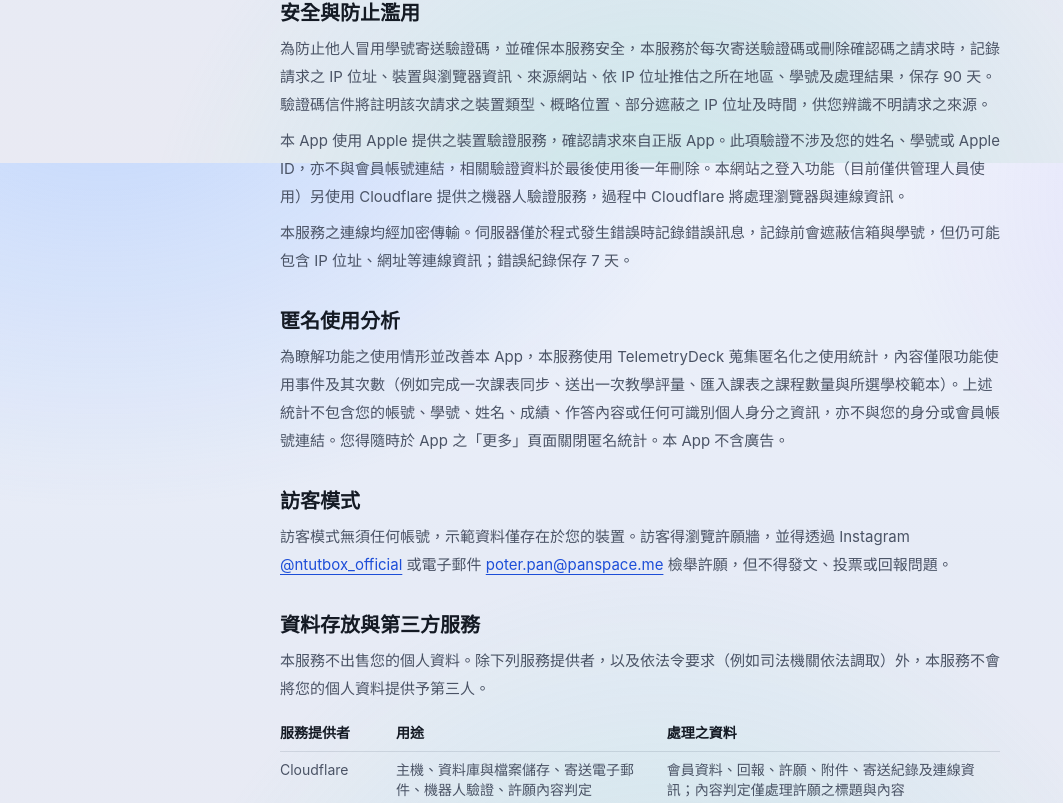
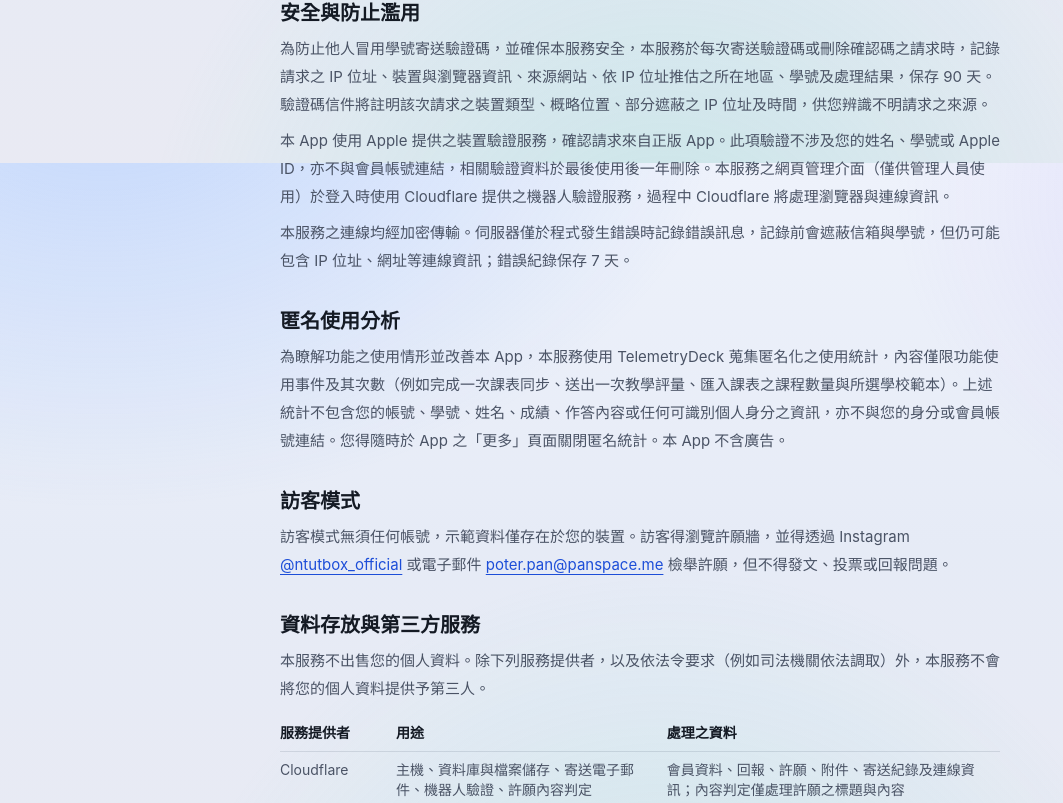
Before and after one commit to poterpan/ntutbox-website, a Next.js app: page /privacy in a window 1280 px wide. Shown: the part 3037-3840 px from the top of the page, without its empty margins (0-1063 px from the left). Built offline with nearby package versions, Linux system fonts and the light colour scheme.

Commit message:
docs(legal): 管理介面不屬於本網站，改寫機器人驗證的主體並保留「沒有會員系統」

```diff
--- a/src/content/legal/privacy.ts
+++ b/src/content/legal/privacy.ts
@@ -167,7 +167,7 @@ export const PRIVACY: LegalDocumentContent = {
         },
         {
           type: "p",
-          text: "本 App 使用 Apple 提供之裝置驗證服務，確認請求來自正版 App。此項驗證不涉及您的姓名、學號或 Apple ID，亦不與會員帳號連結，相關驗證資料於最後使用後一年刪除。本網站之登入功能（目前僅供管理人員使用）另使用 Cloudflare 提供之機器人驗證服務，過程中 Cloudflare 將處理瀏覽器與連線資訊。",
+          text: "本 App 使用 Apple 提供之裝置驗證服務，確認請求來自正版 App。此項驗證不涉及您的姓名、學號或 Apple ID，亦不與會員帳號連結，相關驗證資料於最後使用後一年刪除。本服務之網頁管理介面（僅供管理人員使用）於登入時使用 Cloudflare 提供之機器人驗證服務，過程中 Cloudflare 將處理瀏覽器與連線資訊。",
         },
         {
           type: "p",
--- a/src/content/site.ts
+++ b/src/content/site.ts
@@ -287,7 +287,7 @@ export const PRIVACY_ANALYTICS = {
 
 /* 取代舊文「本網站為純靜態頁面，不使用 cookie，不埋設任何追蹤或分析程式」。 */
 export const PRIVACY_WEBSITE_PARAGRAPH =
-  "本網站為靜態頁面，不要求您提供任何個人資料。除上節所述、經您同意始啟用之成效分析外，本網站僅於您做出選擇後寫入一個記錄該選擇之 cookie。本網站由 Cloudflare 代管，Cloudflare 可能基於安全與效能目的處理必要之連線紀錄。";
+  "本網站為靜態頁面，沒有會員系統，亦不要求您提供任何個人資料。除上節所述、經您同意始啟用之成效分析外，本網站僅於您做出選擇後寫入一個記錄該選擇之 cookie。本網站由 Cloudflare 代管，Cloudflare 可能基於安全與效能目的處理必要之連線紀錄。";
 
 export const ECOSYSTEM = [
   {
```
